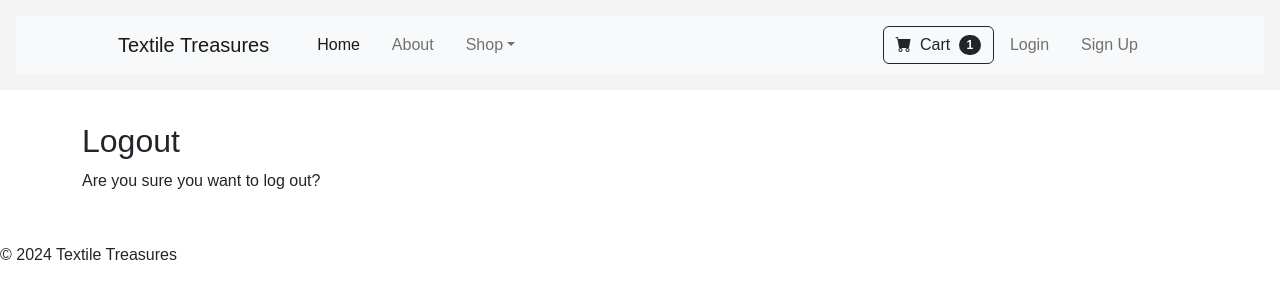
After one commit to NomadXD/django-ecommerce, a Django app: template store/templates/store/logout.html in a window 1280 px wide. The commit adds this page. Shown: the top 300 px of the page. Run offline with Django 3.2, Linux system fonts and the light colour scheme; the template is opened without the code that fills it: most values are stand-ins (such as "Sample title", 1, 10 or a date in 2020).

Commit message:
add user login signup and logout
Signed-off-by: Lahiru De Silva <lahirude@wso2.com>

```diff
--- a/django_ecommerce/settings.py
+++ b/django_ecommerce/settings.py
@@ -139,3 +139,6 @@ CSRF_TRUSTED_ORIGINS = [
     'https://*.choreoapps.dev',
     # Add other trusted origins if necessary
 ]
+
+LOGIN_REDIRECT_URL = 'home'
+LOGOUT_REDIRECT_URL = 'home'
--- a/store/templates/store/base.html
+++ b/store/templates/store/base.html
@@ -91,15 +91,47 @@
                 </ul>
               </li>
             </ul>
-            <form class="d-flex">
-              <a class="btn btn-outline-dark" href="{% url 'cart' %}">
+            <div class="d-flex align-items-center">
+              <a class="btn btn-outline-dark me-2" href="{% url 'cart' %}">
                 <i class="bi-cart-fill me-1"></i>
                 Cart
                 <span class="badge bg-dark text-white ms-1 rounded-pill"
                   >{{ cart_count }}</span
                 >
               </a>
-            </form>
+              <ul class="navbar-nav">
+                {% if user.is_authenticated %}
+                <li class="nav-item">
+                  <form
+                    method="POST"
+                    action="{% url 'logout' %}"
+                    style="display: inline"
+                  >
+                    {% csrf_token %}
+                    <button
+                      type="submit"
+                      class="nav-link btn btn-link"
+                      style="
+                        display: inline;
+                        padding: 0;
+                        border: none;
+                        background: none;
+                      "
+                    >
+                      Logout
+                    </button>
+                  </form>
+                </li>
+                {% else %}
+                <li class="nav-item">
+                  <a class="nav-link" href="{% url 'login' %}">Login</a>
+                </li>
+                <li class="nav-item">
+                  <a class="nav-link" href="{% url 'signup' %}">Sign Up</a>
+                </li>
+                {% endif %}
+              </ul>
+            </div>
           </div>
         </div>
       </nav>
--- /dev/null
+++ b/store/templates/store/logout.html
@@ -0,0 +1,16 @@
+{% extends "store/base.html" %} {% block content %}
+<div class="container">
+  <h2>Logout</h2>
+  <p>Are you sure you want to log out?</p>
+  <form
+    id="logout"
+    method="post"
+    action="{% url 'logout' %}"
+    style="display: none"
+  >
+    {% csrf_token %}
+    <button type="submit" class="btn btn-primary">Logout</button>
+    <a href="{% url 'home' %}" class="btn btn-secondary">Cancel</a>
+  </form>
+</div>
+{% endblock %}
--- a/store/urls.py
+++ b/store/urls.py
@@ -1,5 +1,6 @@
 from django.urls import path, include
 from . import views
+from django.contrib.auth import views as auth_views
 
 urlpatterns = [
     path('', views.home, name='home'),
@@ -9,4 +10,7 @@ urlpatterns = [
     path('add-to-cart/<int:product_id>/', views.add_to_cart, name='add_to_cart'),
     path('checkout/', views.checkout, name='checkout'),
     path('order-success/', views.order_success, name='order_success'),
+    path('signup/', views.signup, name='signup'),
+    path('login/', auth_views.LoginView.as_view(template_name='store/login.html'), name='login'),
+    path('logout/', auth_views.LogoutView.as_view(template_name='store/logout.html'), name='logout'),
 ]
```
Also changed, not shown: store/templates/store/login.html (added, +9 -0 lines), store/templates/store/signup.html (added, +9 -0 lines), store/views.py (+13 -0 lines), db.sqlite3.
